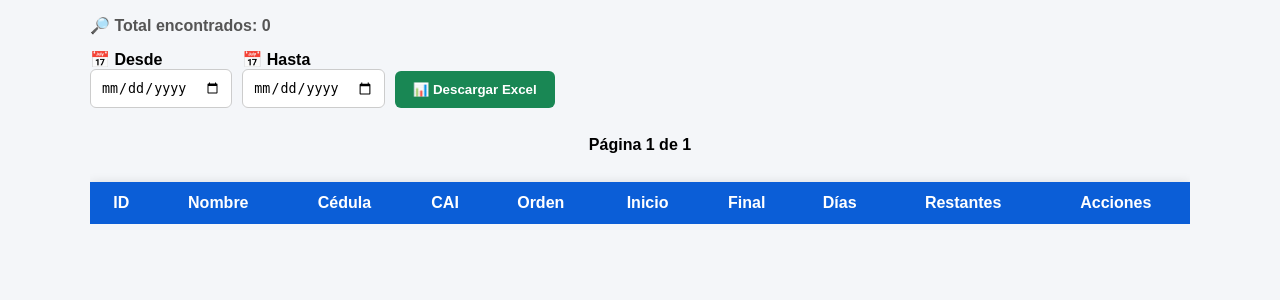
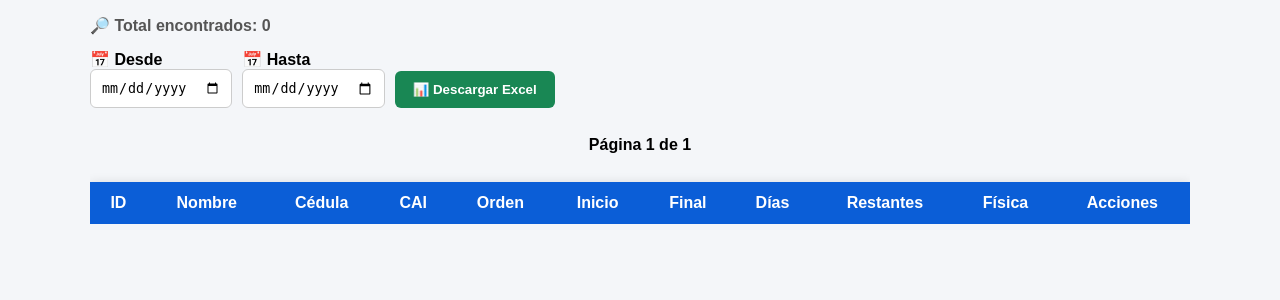
Before and after one commit to danmjp19-boop/control-excusados, a Flask app: page /lista_excusas in a window 1280 px wide. Shown: the part 238-538 px from the top of the page. Run offline with Flask 3, Linux system fonts and the light colour scheme; tables that the repository leaves empty hold one stand-in row (values such as "Sample post").

Commit message:
Update lista_excusas.html

```diff
--- a/templates/lista_excusas.html
+++ b/templates/lista_excusas.html
@@ -225,6 +225,7 @@ Siguiente ➡
 <th>Final</th>
 <th>Días</th>
 <th>Restantes</th>
+<th>Física</th>
 <th>Acciones</th>
 </tr>
 
```
